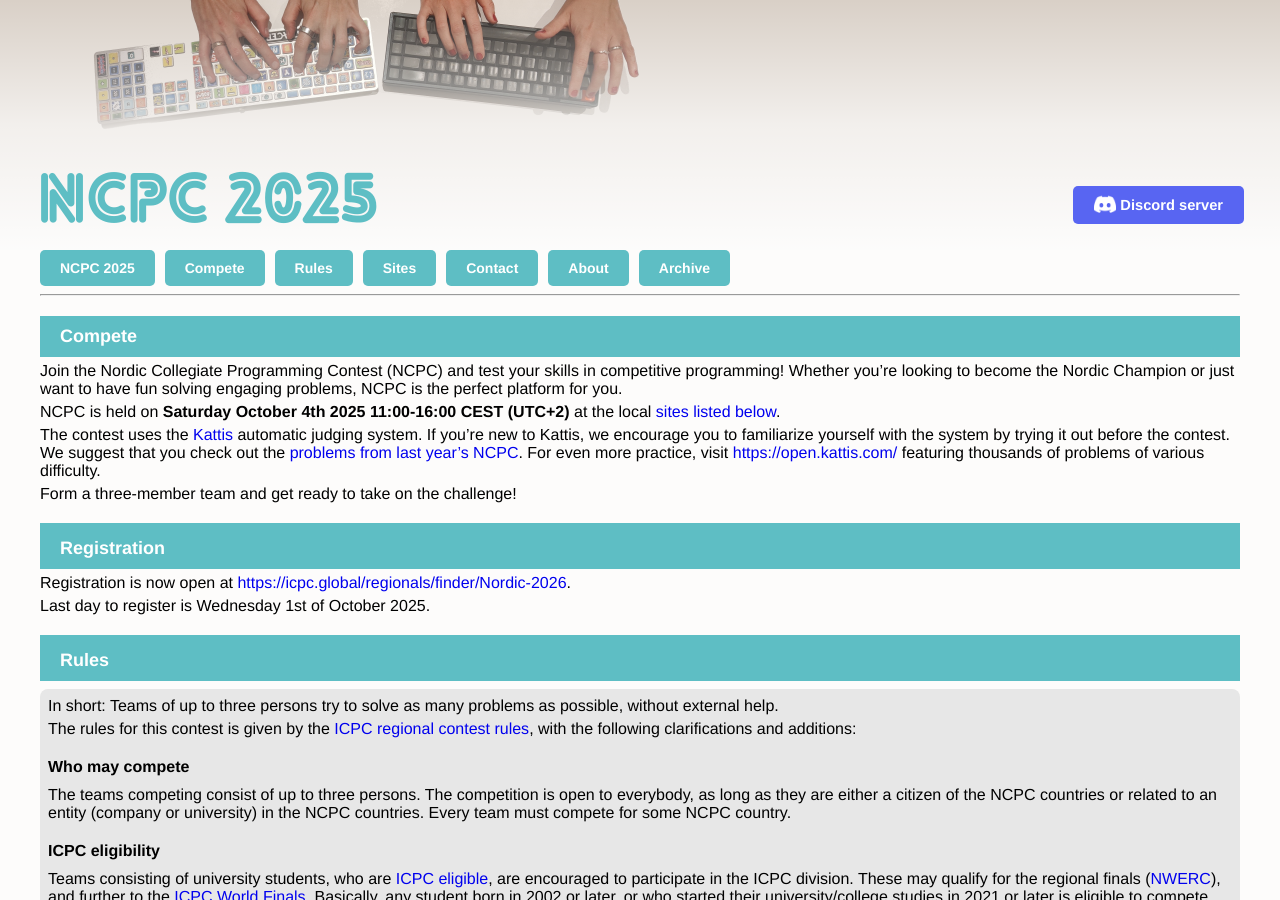
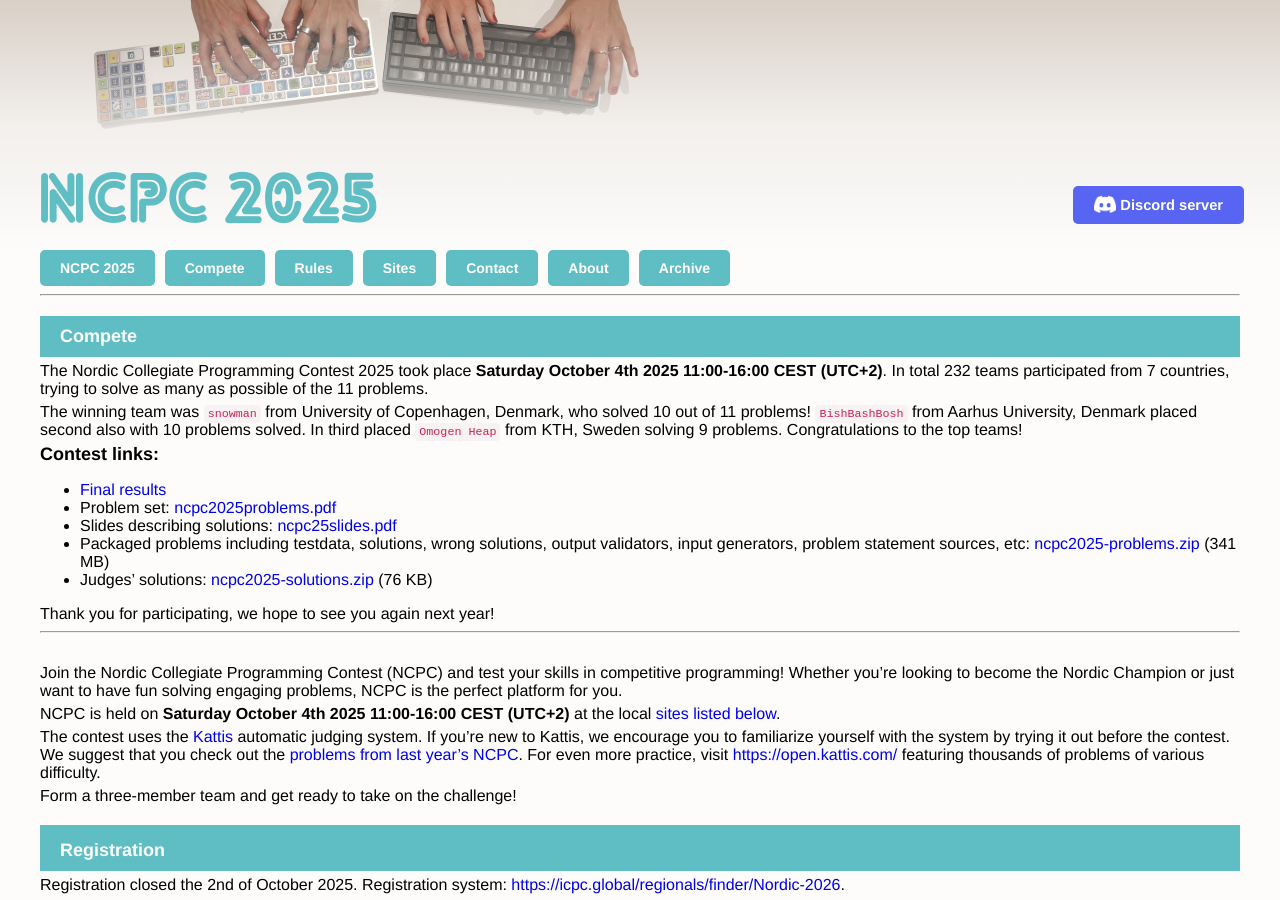
Before and after one commit to icpc/ncpc-web, a Jekyll site: the page built from ncpc2025/compete.md, in a window 1280 px wide and 900 px high. Built offline with Jekyll 4.4.1, drawn with Linux system fonts in a browser that asks for light colours; some of the changed text lies outside the part shown.

Commit message:
[ncpc2025] add links to contest materials

```diff
--- a/_config.yml
+++ b/_config.yml
@@ -15,7 +15,7 @@
       path: "ncpc2025"
     values:
       headerText: "NCPC 2025"
-      lastUpdate: "2025-10-03"
+      lastUpdate: "2025-11-10"
       eventTime: "Saturday October 4th 2025 11:00-16:00 CEST (UTC+2)"
       title: "Nordic Collegiate Programming Contest 2025"
       year: 2025
--- a/ncpc2025/compete.md
+++ b/ncpc2025/compete.md
@@ -7,6 +7,22 @@
 <div class="bar">
   <h3>Compete</h3>
 </div>
+
+The Nordic Collegiate Programming Contest 2025 took place <b>{{ page.eventTime }}</b>. In total 232 teams participated from 7 countries, trying to solve as many as possible of the 11 problems.
+
+The winning team was `snowman` from University of Copenhagen, Denmark, who solved 10 out of 11 problems! `BishBashBosh` from Aarhus University, Denmark placed second also with 10 problems solved. In third placed `Omogen Heap` from KTH, Sweden solving 9 problems. Congratulations to the top teams!
+
+### Contest links:
+- [Final results](https://ncpc25.kattis.com/contests/ncpc25/standings)
+- Problem set: [ncpc2025problems.pdf](https://github.com/icpc/ncpc-web/releases/download/ncpc2025-data/ncpc2025problems.pdf)
+- Slides describing solutions: [ncpc25slides.pdf](https://github.com/icpc/ncpc-web/releases/download/ncpc2025-data/ncpc25slides.pdf)
+- Packaged problems including testdata, solutions, wrong solutions, output validators, input generators, problem statement sources, etc: [ncpc2025-problems.zip](https://github.com/icpc/ncpc-web/releases/download/ncpc2025-data/ncpc2025-problems.zip) (341 MB)
+- Judges' solutions: [ncpc2025-solutions.zip](https://github.com/icpc/ncpc-web/releases/download/ncpc2025-data/ncpc2025-solutions.zip) (76 KB)
+
+Thank you for participating, we hope to see you again next year!
+
+<hr>
+<br>
 
 Join the Nordic Collegiate Programming Contest (NCPC) and test your skills in competitive programming! Whether you're looking to become the Nordic Champion or just want to have fun solving engaging problems, NCPC is the perfect platform for you.
 
@@ -20,9 +36,7 @@
   <a name="registration"></a>
   <h3>Registration</h3>
 </div>
-Registration is now open at [https://icpc.global/regionals/finder/Nordic-2026](https://icpc.global/regionals/finder/Nordic-2026).
-
-Last day to register is Wednesday 1st of October 2025.
+Registration closed the 2nd of October 2025. Registration system: [https://icpc.global/regionals/finder/Nordic-2026](https://icpc.global/regionals/finder/Nordic-2026).
 
 <div class="bar">
   <a name="rules"></a>
```
Also changed, not shown: ncpc2024/index.md (+1 -1 lines), ncpc2025/index.md (+16 -0 lines).
